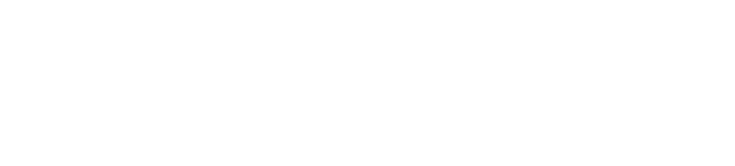
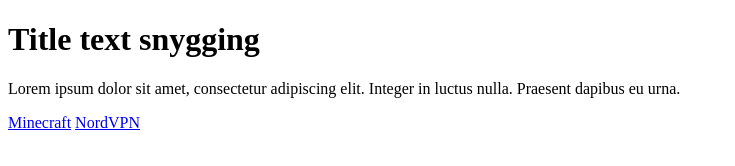
Before and after one commit to bigstobal/ahsnygging, a plain HTML site: page index.html in a window 1280 px wide. Shown: the whole page, without its empty margins (0-735 px from the left). Drawn offline with Linux system fonts and the light colour scheme.

Commit message:
Update index.html

```diff
--- a/index.html
+++ b/index.html
@@ -1 +1,24 @@
 <!DOCTYPE html>
+<html>
+<head>
+    <title>Title Text snygging</title>
+    <style>
+        html {
+            margin: 0px;
+        }
+    </style>
+</head>
+<body>
+    <div>
+        <h1>
+            Title text
+            <span class=red>snygging</span>
+        </h1>
+        <p>
+            Lorem ipsum dolor sit amet, consectetur adipiscing elit. Integer in luctus nulla. Praesent dapibus eu urna.
+        </p>
+        <a href="/minecraft">Minecraft</a>
+        <a href="/nordvpn">NordVPN</a>
+    </div>
+</body>
+</html>
```
